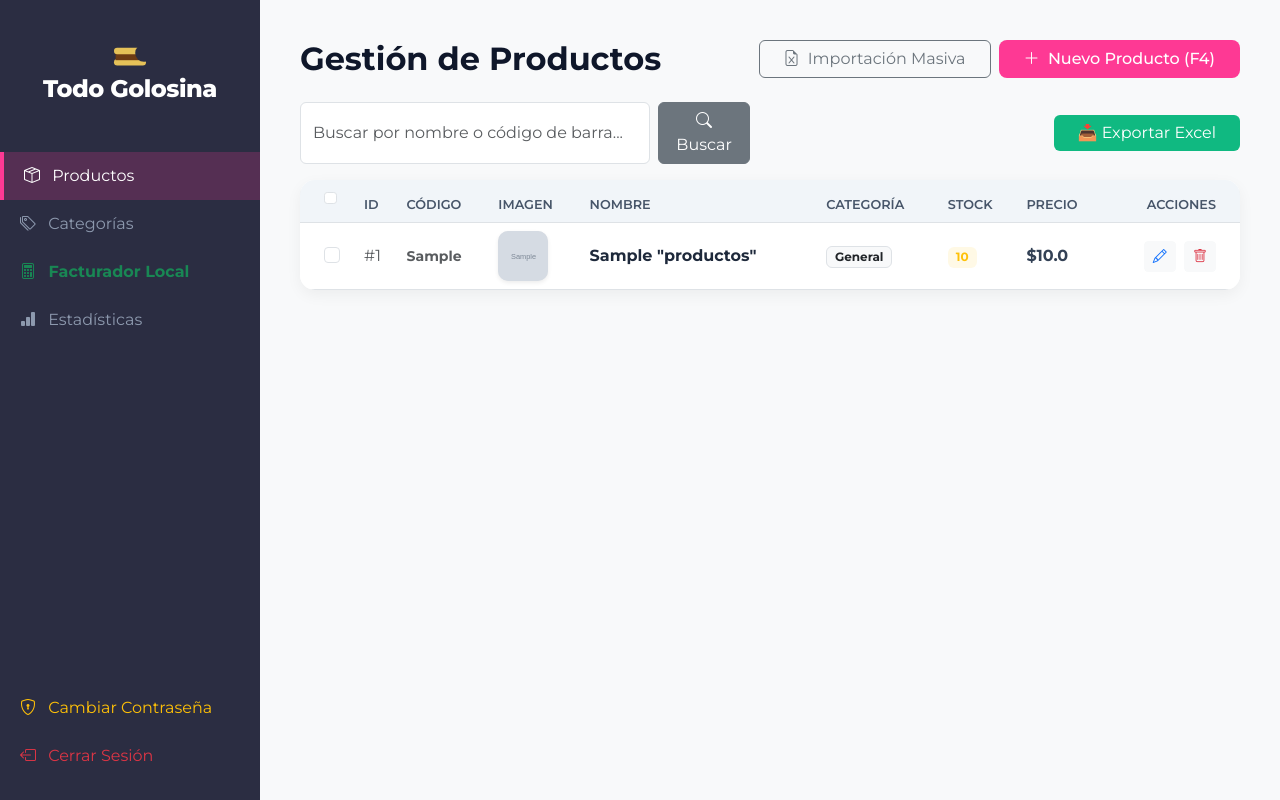
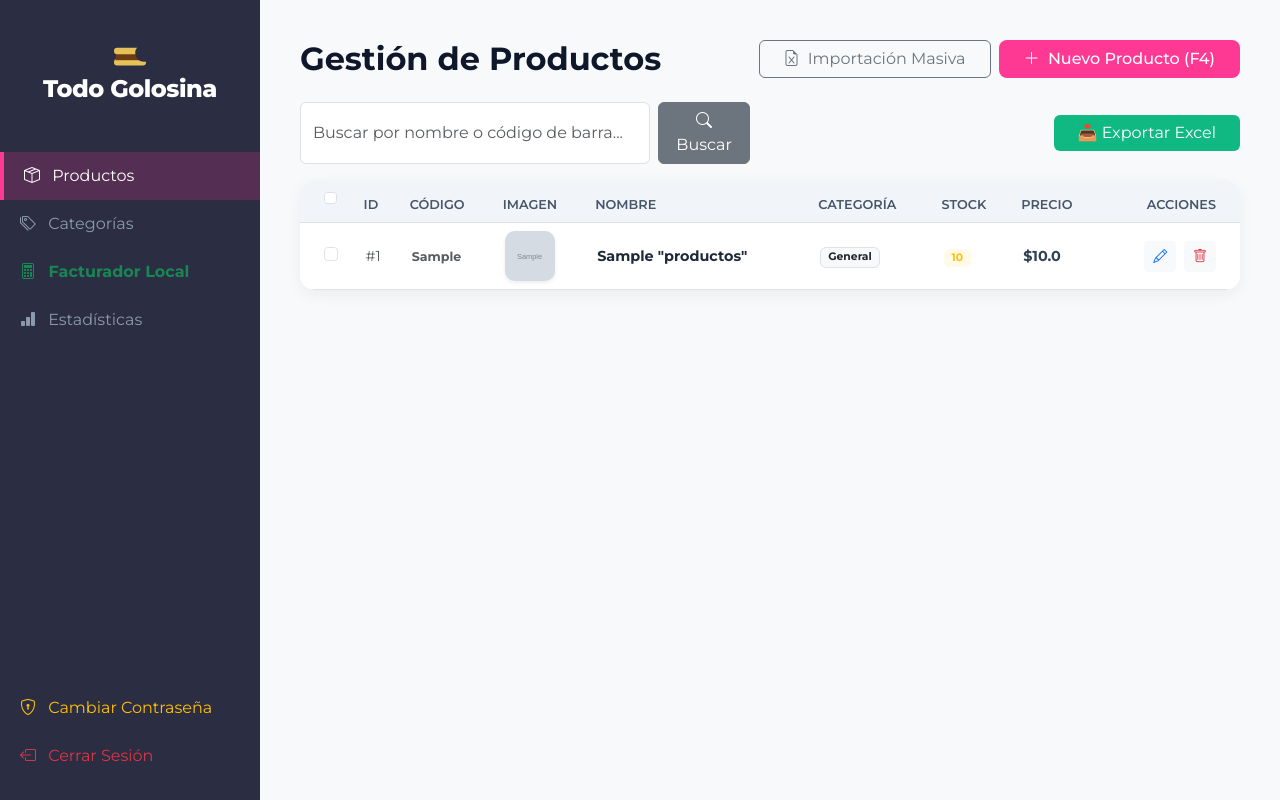
Before and after one commit to Exejkj2/todo-golosina-web, a Flask app: page /admin in a window 1280 px wide. Run offline with Flask 3, Linux system fonts and the light colour scheme; the visitor is signed in with stand-in values (Sample User, id 1); data comes from the database, SQL or seed files in the repository; tables that the repository leaves empty hold one stand-in row (values such as "Sample post"); grey boxes marked "Sample" are stand-in pictures.

Commit message:
UI: Reduce tamaño de fuente en lista de productos y aplica formato Título al texto

```diff
--- a/templates/admin.html
+++ b/templates/admin.html
@@ -80,6 +80,10 @@
       .table td {
         vertical-align: middle;
         color: #334155;
+      }
+      #tabla_productos tbody td {
+        font-size: 0.9rem;
+        padding: 8px 10px;
       }
 
       .tg-brand-name {
@@ -323,11 +327,11 @@
                       {% endif %}
                     </td>
                     <td>
-                      <strong style="color: #1e293b">{{ p.nombre }}</strong>
+                      <strong style="color: #1e293b">{{ p.nombre | title }}</strong>
                     </td>
                     <td>
                       <span class="badge bg-light text-dark border"
-                        >{{ p.categoria_rel.nombre if p.categoria_rel else 'General' }}</span
+                        >{{ (p.categoria_rel.nombre if p.categoria_rel else 'General') | title }}</span
                       >
                     </td>
                     <td>
```
